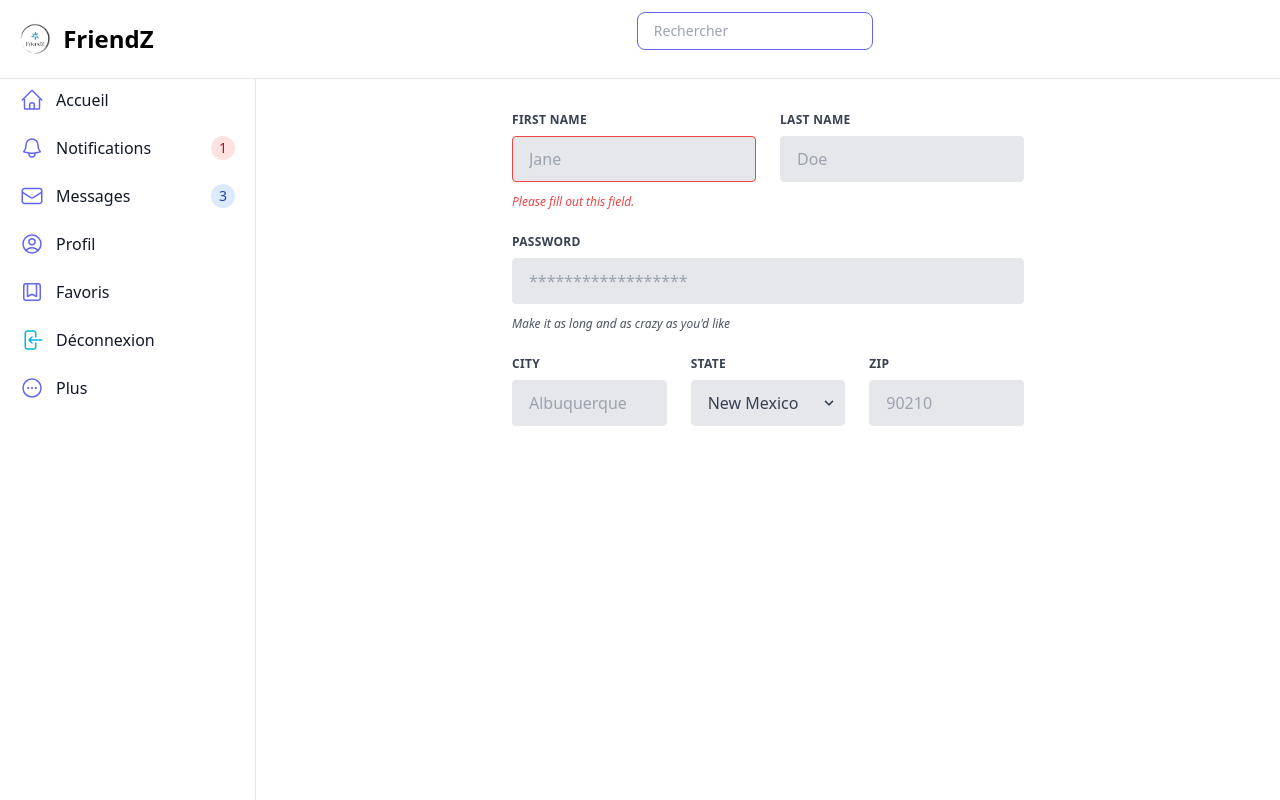
After one commit to Klaiment/SN, a PHP site: page /edit_photo.php in a window 1280 px wide. The commit adds this page. Run offline with PHP 8.4, Linux system fonts and the light colour scheme; a user stored in the database is signed in; some libraries are stand-ins or nearby versions.

Commit message:
passage sur vps db + creation session reloader + dependances de page profils

```diff
--- /dev/null
+++ b/Session_Reloader.php
@@ -0,0 +1,6 @@
+<?php
+session_start();
+include './includes/mysql.php';
+include_once './app/GetUsersInfos.php';
+$GetUsersInfos = new GetUsersInfos();
+$GetUsersInfos->ReloadSession($_SESSION['id']);
--- /dev/null
+++ b/edit_photo.php
@@ -0,0 +1,80 @@
+<!doctype html>
+<html>
+<head>
+    <?php
+    include './includes/dep.php';
+
+    ?>
+    <title>Edition photos - FriendZ</title>
+</head>
+<body>
+<?php
+
+include_once './includes/sidebar.php'
+?>
+<div class="p-4 sm:ml-64">
+    <div class="p-4 mt-14">
+        <div class="flex items-center justify-center h-84 mb-4 rounded">
+
+
+            <form class="w-full max-w-lg">
+                <div class="flex flex-wrap -mx-3 mb-6">
+                    <div class="w-full md:w-1/2 px-3 mb-6 md:mb-0">
+                        <label class="block uppercase tracking-wide text-gray-700 text-xs font-bold mb-2" for="grid-first-name">
+                            First Name
+                        </label>
+                        <input class="appearance-none block w-full bg-gray-200 text-gray-700 border border-red-500 rounded py-3 px-4 mb-3 leading-tight focus:outline-none focus:bg-white" id="grid-first-name" type="text" placeholder="Jane">
+                        <p class="text-red-500 text-xs italic">Please fill out this field.</p>
+                    </div>
+                    <div class="w-full md:w-1/2 px-3">
+                        <label class="block uppercase tracking-wide text-gray-700 text-xs font-bold mb-2" for="grid-last-name">
+                            Last Name
+                        </label>
+                        <input class="appearance-none block w-full bg-gray-200 text-gray-700 border border-gray-200 rounded py-3 px-4 leading-tight focus:outline-none focus:bg-white focus:border-gray-500" id="grid-last-name" type="text" placeholder="Doe">
+                    </div>
+                </div>
+                <div class="flex flex-wrap -mx-3 mb-6">
+                    <div class="w-full px-3">
+                        <label class="block uppercase tracking-wide text-gray-700 text-xs font-bold mb-2" for="grid-password">
+                            Password
+                        </label>
+                        <input class="appearance-none block w-full bg-gray-200 text-gray-700 border border-gray-200 rounded py-3 px-4 mb-3 leading-tight focus:outline-none focus:bg-white focus:border-gray-500" id="grid-password" type="password" placeholder="******************">
+                        <p class="text-gray-600 text-xs italic">Make it as long and as crazy as you'd like</p>
+                    </div>
+                </div>
+                <div class="flex flex-wrap -mx-3 mb-2">
+                    <div class="w-full md:w-1/3 px-3 mb-6 md:mb-0">
+                        <label class="block uppercase tracking-wide text-gray-700 text-xs font-bold mb-2" for="grid-city">
+                            City
+                        </label>
+                        <input class="appearance-none block w-full bg-gray-200 text-gray-700 border border-gray-200 rounded py-3 px-4 leading-tight focus:outline-none focus:bg-white focus:border-gray-500" id="grid-city" type="text" placeholder="Albuquerque">
+                    </div>
+                    <div class="w-full md:w-1/3 px-3 mb-6 md:mb-0">
+                        <label class="block uppercase tracking-wide text-gray-700 text-xs font-bold mb-2" for="grid-state">
+                            State
+                        </label>
+                        <div class="relative">
+                            <select class="block appearance-none w-full bg-gray-200 border border-gray-200 text-gray-700 py-3 px-4 pr-8 rounded leading-tight focus:outline-none focus:bg-white focus:border-gray-500" id="grid-state">
+                                <option>New Mexico</option>
+                                <option>Missouri</option>
+                                <option>Texas</option>
+                            </select>
+                            <div class="pointer-events-none absolute inset-y-0 right-0 flex items-center px-2 text-gray-700">
+                                <svg class="fill-current h-4 w-4" xmlns="http://www.w3.org/2000/svg" viewBox="0 0 20 20"><path d="M9.293 12.95l.707.707L15.657 8l-1.414-1.414L10 10.828 5.757 6.586 4.343 8z"/></svg>
+                            </div>
+                        </div>
+                    </div>
+                    <div class="w-full md:w-1/3 px-3 mb-6 md:mb-0">
+                        <label class="block uppercase tracking-wide text-gray-700 text-xs font-bold mb-2" for="grid-zip">
+                            Zip
+                        </label>
+                        <input class="appearance-none block w-full bg-gray-200 text-gray-700 border border-gray-200 rounded py-3 px-4 leading-tight focus:outline-none focus:bg-white focus:border-gray-500" id="grid-zip" type="text" placeholder="90210">
+                    </div>
+                </div>
+            </form>
+        </div>
+    </div>
+</div>
+
+</body>
+</html>
--- a/includes/dep.php
+++ b/includes/dep.php
@@ -1,8 +1,19 @@
 <link rel="icon" href="/assets/favicon2.PNG" type="image/png">
 <?php
 session_start();
+$devmod = 1;
+if ($devmod == 1){
+    ini_set('display_errors', 1);
+    ini_set('display_startup_errors', 1);
+    error_reporting(E_ALL);
+}
+include_once './app/GetUserPosts.php';
+include_once './app/GetUsersInfos.php';
+$GetUserPosts = new GetUserPosts();
+$GetUsersInfos = new GetUsersInfos();
 if (isset($_SESSION['id']) && !empty($_SESSION['id'])) {
     //Compte connecté
+
 /*    echo $_SESSION['id']."<br>";
     echo $_SESSION['pseudo']."<br>";
     echo $_SESSION['email']."<br>";
--- a/includes/mysql.php
+++ b/includes/mysql.php
@@ -1,13 +1,13 @@
 <?php
-$servername = "localhost";
-$username = "root";
-$password = "";
+$servername = "192.168.1.29";
+$username = "clement";
+$password = "clem";
 
 try {
     $conn = new PDO("mysql:host=$servername;dbname=twitter", $username, $password);
     // set the PDO error mode to exception
     $conn->setAttribute(PDO::ATTR_ERRMODE, PDO::ERRMODE_EXCEPTION);
-    echo "Connected successfully";
+//    echo "Connected successfully";
 } catch(PDOException $e) {
     echo "Connection failed: " . $e->getMessage();
 }
--- a/includes/sidebar.php
+++ b/includes/sidebar.php
@@ -17,7 +17,9 @@
 
             <div class="flex items-center justify-center mb-4 rounded bg-gray-50 dark:bg-gray-800">
                 <form action="#" method="post">
-                    <input type="text" class="text-xl border rounded border-indigo-600 p-2" placeholder="Recherche FriendZ">
+                    <input id="search" class="block w-full bg-white border border-indigo-500 rounded-lg px-4 py-2 placeholder-gray-400 focus:outline-none focus:shadow-outline-indigo focus:border-indigo-500 sm:text-sm" placeholder="Rechercher" type="search">
+
+<!--                    <input type="text" class="text-xl border rounded border-indigo-600 p-2" placeholder="Recherche FriendZ">-->
                 </form>
             </div>
             <div class="flex items-center">
--- a/login.php
+++ b/login.php
@@ -85,9 +85,7 @@ if (isset($_POST['submiter'])){
                     $data = $req->fetch();
                     if ($data['password'] == $password){
                         $_SESSION['id'] = $data['id'];
-                        $_SESSION['pseudo'] = $data['pseudo'];
-                        $_SESSION['email'] = $data['email'];
-                        $_SESSION['avatar'] = $data['avatar'];
+                        $GetUsersInfos->ReloadSession($_SESSION['id']);
                         echo "<script>createsuccess('Connexion en cours...')</script>";
                         echo '<meta http-equiv="refresh" content="1;URL=/">';
                     }else{
```
Also changed, not shown: app/GetUsersInfos.php (added, +30 -0 lines), edit_myprofil.php (added, +94 -0 lines), myprofil.php (+26 -7 lines).
